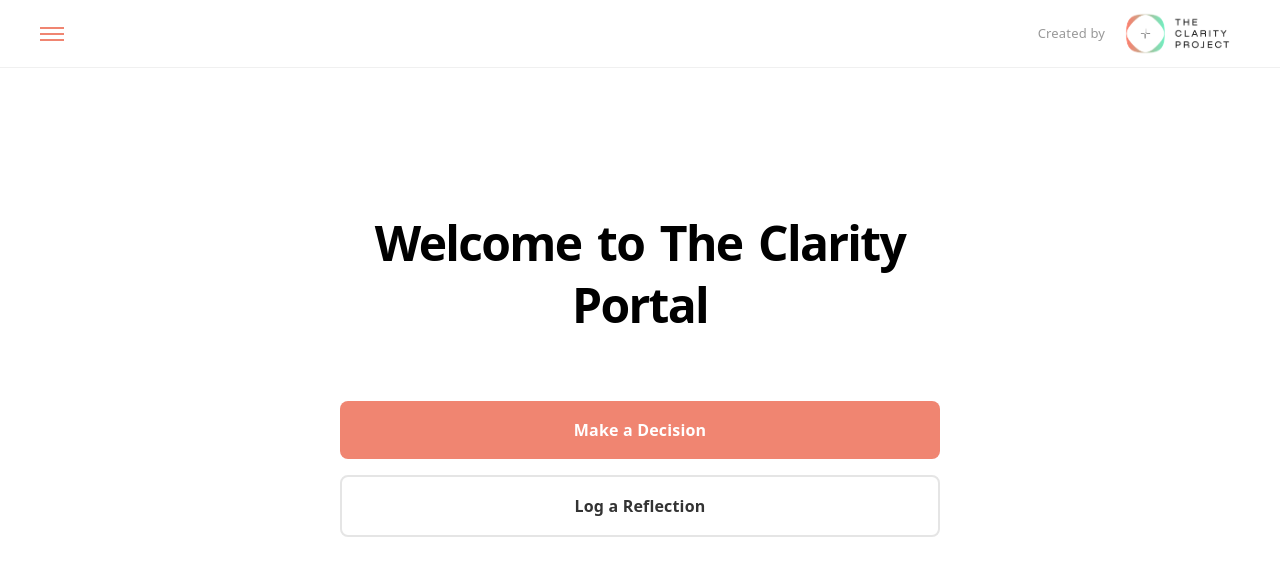
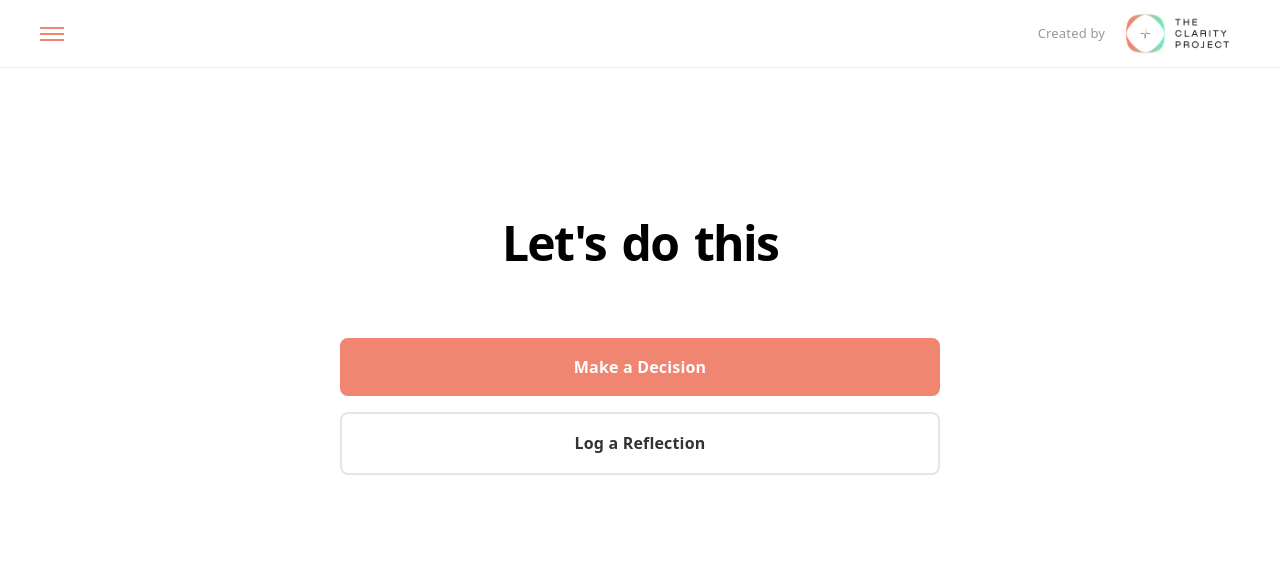
Before and after one commit to tim-clarityproject/clarity-portal, a React (Vite) app: page /welcome in a window 1280 px wide. Shown: the top 576 px of the page. Built offline with nearby package versions, Linux system fonts and the light colour scheme; no server answers.

Commit message:
Personalize welcome greeting with user's name
Show 'Hi [name], let's do this' for logged-in users, extracted from their email.

Co-Authored-By: Claude Haiku 4.5 <noreply@anthropic.com>

```diff
--- a/src/pages/Welcome.jsx
+++ b/src/pages/Welcome.jsx
@@ -1,10 +1,22 @@
 import { useNavigate, useLocation } from 'react-router-dom';
+import { useContext } from 'react';
+import { AuthContext } from '../context/AuthContext';
 import HomeHeader from '../components/HomeHeader';
 
 export default function Welcome() {
   const navigate = useNavigate();
   const location = useLocation();
+  const { user } = useContext(AuthContext);
   const isGuest = location.state?.isGuest || false;
+
+  const getUserName = () => {
+    if (!user || isGuest) return null;
+    const email = user.email || '';
+    const name = email.split('@')[0];
+    return name.charAt(0).toUpperCase() + name.slice(1);
+  };
+
+  const displayName = getUserName();
 
   return (
     <div style={{ minHeight: '100vh', backgroundColor: 'white', display: 'flex', flexDirection: 'column' }}>
@@ -15,7 +27,7 @@ export default function Welcome() {
         <div style={{ width: '100%', maxWidth: '600px', textAlign: 'center', marginTop: '32px' }}>
           <div style={{ marginBottom: '64px' }}>
             <h1 style={{ fontSize: '48px', fontWeight: 'bold', color: 'black' }}>
-              Welcome to The Clarity Portal
+              {displayName ? `Hi ${displayName}, let's do this` : "Let's do this"}
             </h1>
           </div>
 
```
